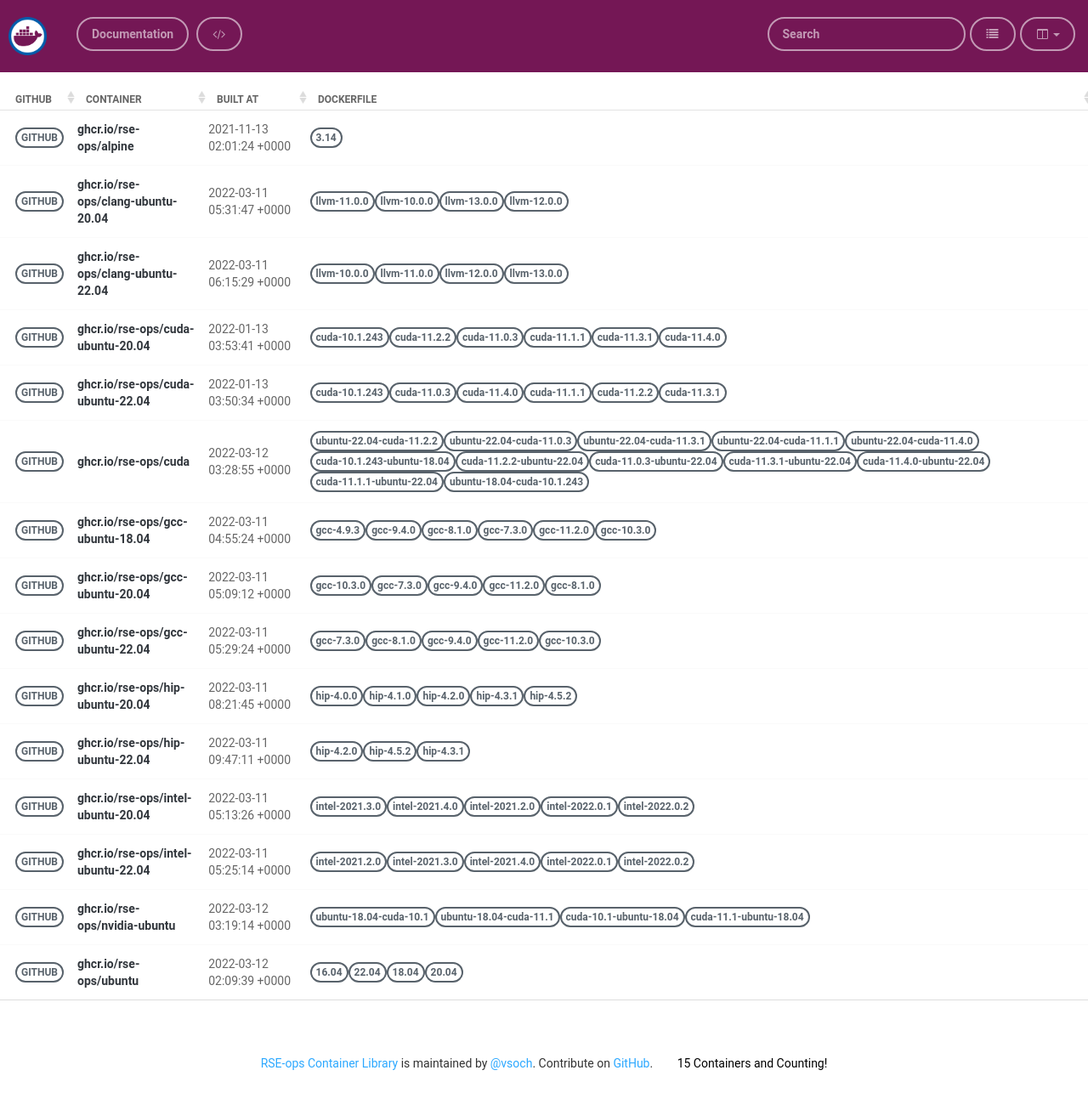
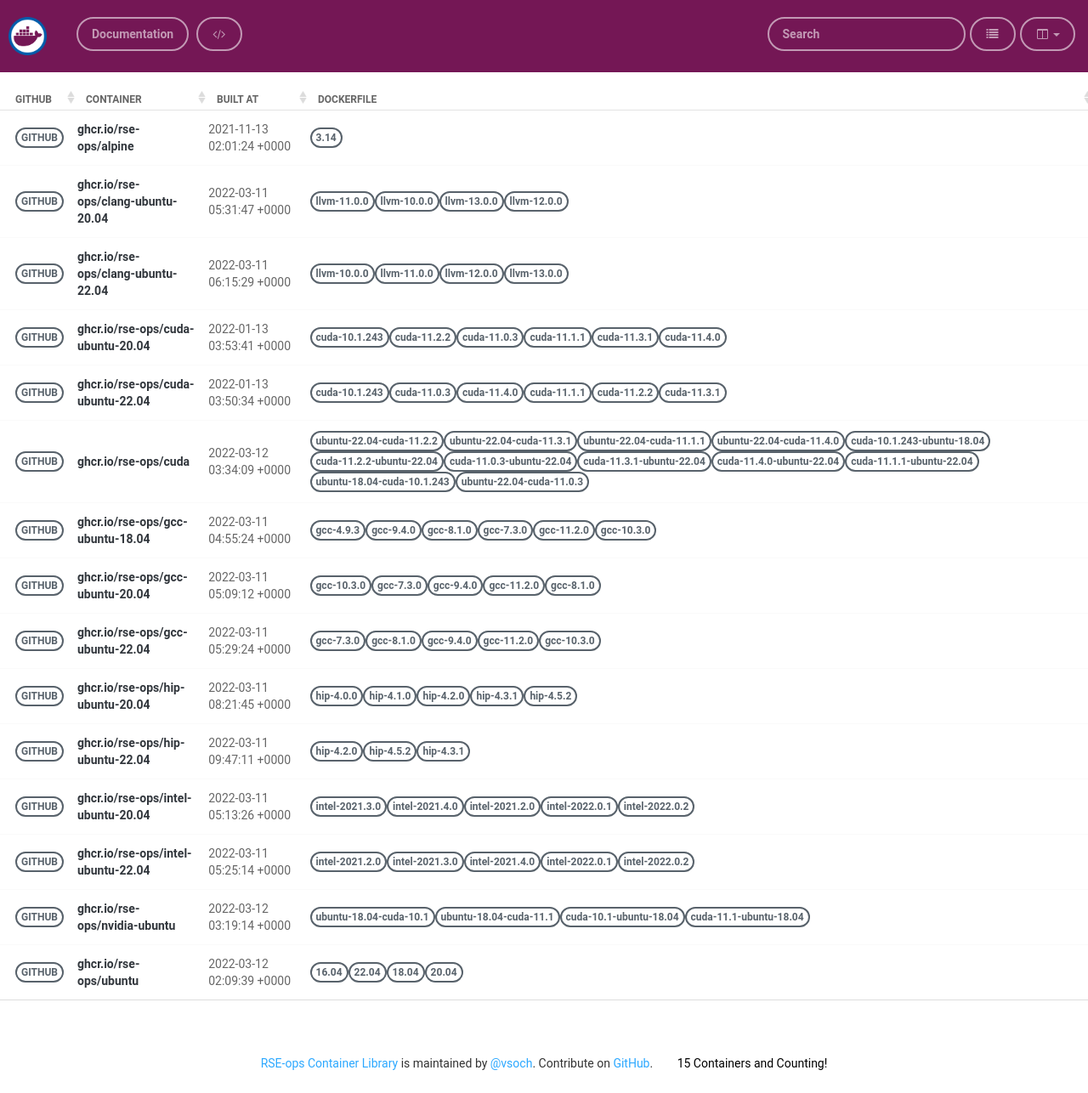
Before and after one commit to rse-ops/docker-images, a Jekyll site: the page built from pages/index.md, in a window 1280 px wide. Shown: the whole page at 85% size. Built offline with Jekyll 4.4.1, drawn with Linux system fonts in a browser that asks for light colours; nearby versions of some CDN libraries.

Commit message:
Automated push to update library 2022-03-12

```diff
--- a/_library/ghcr.io-rse-ops-cuda.md
+++ b/_library/ghcr.io-rse-ops-cuda.md
@@ -1,7 +1,7 @@
 ---
 layout: container
 name: ghcr.io/rse-ops/cuda
-updated_at: 2022-03-12 03:28:55.348474
+updated_at: 2022-03-12 03:34:09.953931
 
 
 container_url: https://github.com/orgs/rse-ops/packages/container/package/cuda
```
Also changed, not shown: other parts of _library/ghcr.io-rse-ops-cuda.md (+3 -3 lines).
